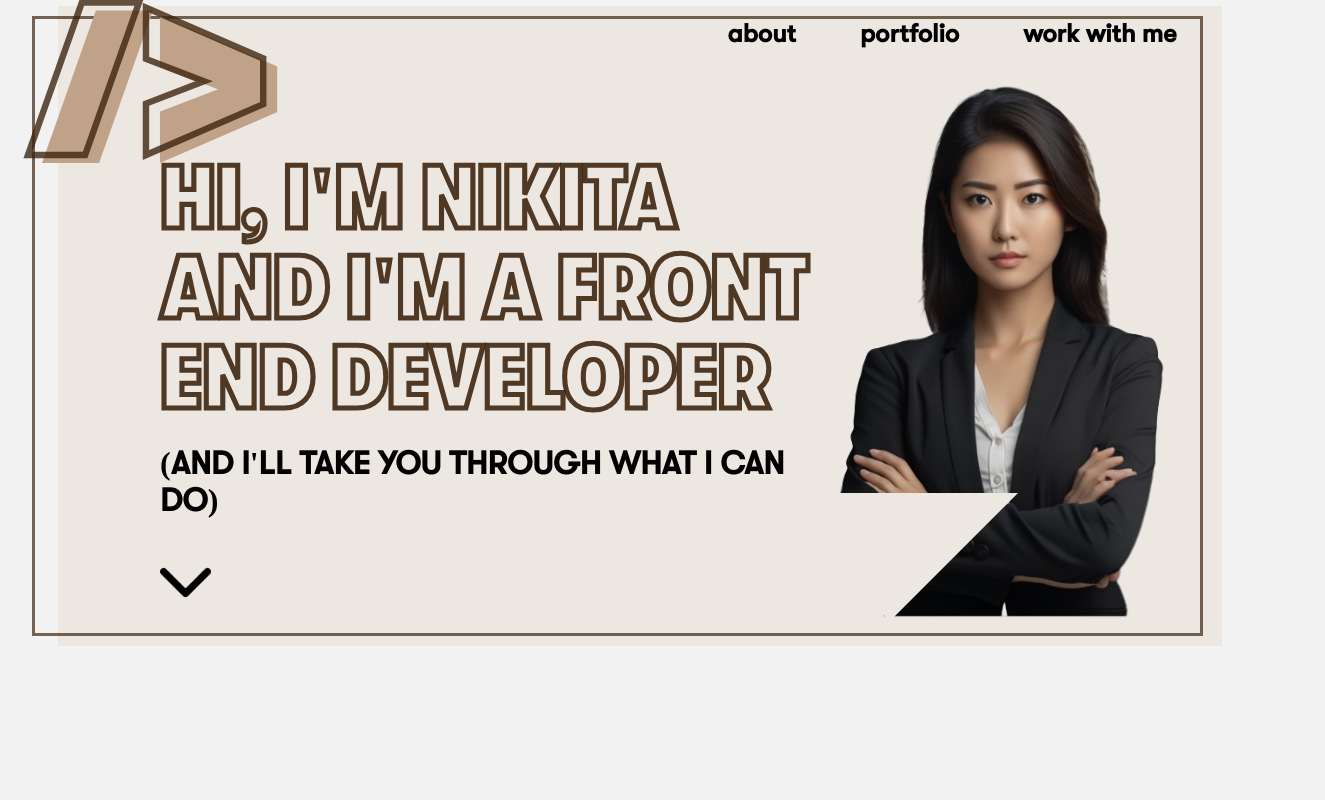
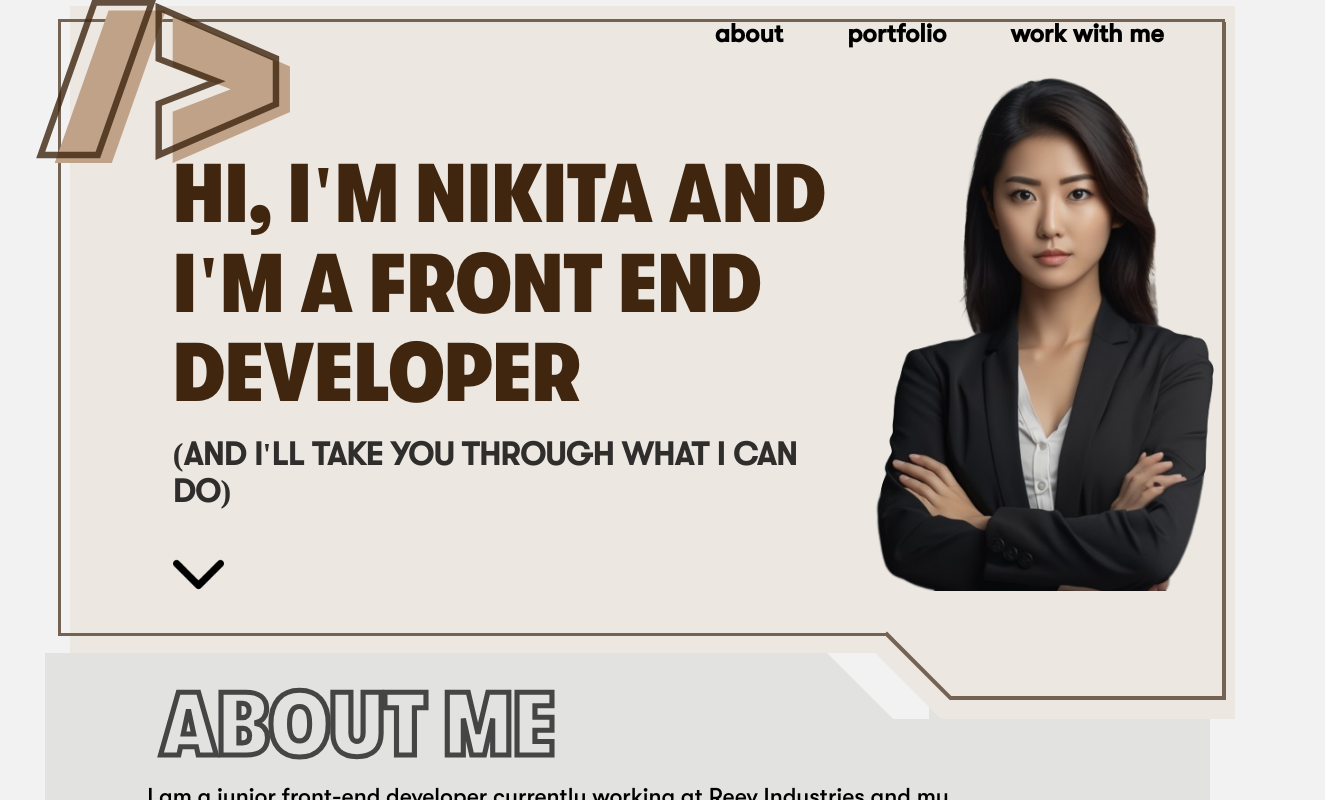
Before and after one commit to nikitaszvan/new-portfolio-website, a React (Create React App) app: page / in a window 1280 px wide. Shown: the top 800 px of the page, 1325 px wide, since content can reach past the window. Built offline with nearby package versions, Linux system fonts and the light colour scheme.

Commit message:
add second hero

```diff
--- a/public/styles.css
+++ b/public/styles.css
@@ -1,9 +1,9 @@
 @font-face {
-  font-family: "GT Walsheim";
+  font-family: "GT Walsheim Black";
   src: url("./fonts/GT-Walsheim-Black.otf") format("opentype");
 }
 @font-face {
-  font-family: "GT Walsheim Condensed";
+  font-family: "GT Walsheim Condensed Black";
   src: url("./fonts/GT-Walsheim-Condensed-Black.otf") format("opentype");
 }
 @font-face {
@@ -19,36 +19,44 @@
   src: url("./fonts/GT-Walsheim-Condensed-Medium.otf") format("opentype");
 }
 @font-face {
-  font-family: "GT Walsheim Condensed Ultra-Bold";
+  font-family: "GT Walsheim Condensed Ultra Bold";
   src: url("./fonts/GT-Walsheim-Condensed-Ultra-Bold.otf") format("opentype");
+}
+@font-face {
+  font-family: "GT Walsheim Medium";
+  src: url("./fonts/GT-Walsheim-Medium.otf") format("opentype");
+}
+@font-face {
+  font-family: "GT Walsheim Regular";
+  src: url("./fonts/GT-Walsheim-Regular.otf") format("opentype");
 }
 @font-face {
   font-family: "Kanit";
   src: url("./fonts/Kanit-Black.ttf") format("truetype");
 }
-@font-face {
-  font-family: "GT Walsheim Medium";
-  src: url("./fonts/GT-Walsheim-Medium.otf") format("opentype");
-}
 body, html {
   margin: 0;
   padding: 0;
+  background-color: #F2F2F2;
+  width: 100%;
   height: 100%;
-  background-color: #F2F2F2;
 }
 
-.first-hero-bg {
+.first-hero {
   width: 91%;
   max-height: 25vw;
-  min-height: 50vw;
+  min-height: 50.5vw;
   background-color: #ECE7E1;
-  margin-left: 4.5%;
-  margin-right: 4.5%;
+  margin-left: 5.5%;
+  margin-right: 3.5%;
   margin-top: 0.5vw;
-  z-index: -1;
+  display: block;
+  position: relative;
+  z-index: 2;
 }
 
 .h1-h2-container {
+  width: 35vw;
   display: block;
   position: relative;
   left: 8vw;
@@ -59,15 +67,11 @@ body, html {
 }
 .h1-h2-container > h1 {
   width: 52vw;
-  font-family: "GT Walsheim Condensed";
-  font-size: 7vw;
+  font-family: "GT Walsheim Condensed Black";
+  font-size: 6.5vw;
   line-height: 7vw;
   text-transform: uppercase;
-}
-.h1-h2-container > h1:after {
-  content: attr(data-text);
-  -webkit-text-stroke: 0.4vw rgba(62, 37, 15, 0.9);
-  color: rgba(0, 0, 0, 0);
+  color: #40260F;
 }
 .h1-h2-container > h2 {
   font-family: "GT Walsheim Medium";
@@ -77,6 +81,7 @@ body, html {
   margin: 0;
   position: relative;
   bottom: 3vw;
+  color: rgba(0, 0, 0, 0.8);
 }
 .h1-h2-container > img {
   position: relative;
@@ -84,12 +89,11 @@ body, html {
 }
 
 .h1-h2-container + img {
-  width: 27vw;
+  width: 28vw;
   position: relative;
   bottom: 62vw;
-  right: 4vw;
+  right: 1vw;
   float: right;
-  z-index: 2;
 }
 
 .first-hero-design {
@@ -97,7 +101,7 @@ body, html {
   position: relative;
   bottom: 7.5vw;
   right: 1.5vw;
-  z-index: 2;
+  z-index: 5;
 }
 .first-hero-design h1:nth-child(1), .first-hero-design h1:nth-child(2) {
   font-family: "Kanit";
@@ -121,7 +125,7 @@ body, html {
   display: inline-block;
   position: relative;
   bottom: 17vw;
-  left: 12vw;
+  left: 10vw;
 }
 .menu-items > * {
   display: inline;
@@ -133,19 +137,28 @@ body, html {
 
 .first-hero-border {
   width: 100%;
-  max-height: 21vw;
-  min-height: 48vw;
+  height: 48vw;
   background-color: rgba(0, 0, 0, 0);
-  border: 0.3vw solid rgba(62, 37, 15, 0.7);
-  right: 2vw;
-  bottom: 109vw;
-  z-index: 1;
+  border: 0.3vw solid #746253;
+  border-right: 0;
+  border-bottom: 0;
+  right: 1vw;
+  bottom: 120vw;
   position: relative;
   clear: both;
+  z-index: 4;
 }
 
+.first-hero-tab {
+  clear: both;
+  float: right;
+  position: relative;
+  top: -65vw;
+  z-index: 3;
+}
 .first-hero-tab > * {
-  display: inline;
+  display: inline-block;
+  position: relative;
 }
 .first-hero-tab .tab-triangle {
   width: 0;
@@ -153,19 +166,111 @@ body, html {
   border-left: 10vw solid transparent;
   border-right: 10vw solid transparent;
   border-top: 10vw solid #ECE7E1;
-  z-index: 2;
-  position: relative;
-  bottom: 19vw;
-  left: 55vw;
+  right: -10vw;
 }
 .first-hero-tab .tab-rectangle {
-  width: 8vw;
-  height: 4vw;
+  height: 10vw;
+  padding-right: 23vw;
   background-color: #ECE7E1;
-  z-index: 2;
   position: relative;
+}
+
+.first-hero-tab-border {
+  position: relative;
+  z-index: 4;
+}
+.first-hero-tab-border > .tab-rectangle-border-1 {
+  width: 0.3vw;
+  height: 53vw;
+  background-color: #746253;
+  position: relative;
+  clear: both;
+  float: right;
+  bottom: 168vw;
+  right: 0.73vw;
+}
+.first-hero-tab-border > .tab-rectangle-border-2 {
+  height: 0.31vw;
+  width: 23.7%;
+  background-color: #746253;
+  position: relative;
+  clear: both;
+  float: right;
+  bottom: 168.3vw;
+  right: 0.73vw;
+}
+.first-hero-tab-border > .tab-rectangle-border-3 {
+  height: 0.3vw;
+  width: 8%;
+  background-color: #746253;
+  position: relative;
+  clear: both;
+  float: right;
+  bottom: 171.1vw;
+  right: 23.2%;
+  transform: rotate(45deg);
+}
+.first-hero-tab-border > .tab-rectangle-border-4 {
+  height: 0.26vw;
+  width: 71.3%;
+  background-color: #746253;
+  position: relative;
+  clear: both;
+  float: right;
+  bottom: 173.85vw;
+  right: 29.8%;
+}
+
+.second-hero {
+  width: 91%;
+  max-height: 25vw;
+  min-height: 50vw;
+  background-color: #E2E3E0;
+  margin-left: 3.5%;
+  margin-right: 5.5%;
+  display: block;
+  position: relative;
+}
+.second-hero .white-background {
+  width: 11vw;
+  height: 8vw;
+  background-color: #F2F2F2;
+  position: relative;
+  left: 58.1vw;
+  bottom: 2.8vw;
+}
+.second-hero .cover-triangle {
+  width: 0;
+  height: 0;
+  border-left: 8vw solid transparent;
+  border-right: 8vw solid transparent;
+  border-top: 8vw solid #E2E3E0;
+  transform: rotate(45deg);
+  position: relative;
+  left: 50.5vw;
+  bottom: 9vw;
+}
+.second-hero > h1 {
+  text-transform: uppercase;
+  font-family: "GT Walsheim Condensed Black";
+  font-size: 7vw;
+  position: relative;
+  left: 9vw;
   bottom: 19vw;
-  left: 55vw;
+  display: inline-block;
+}
+.second-hero > h1:after {
+  content: attr(data-text);
+  -webkit-text-stroke: 0.4vw #444544;
+  color: rgba(0, 0, 0, 0);
+}
+.second-hero > p {
+  width: 90%;
+  font-size: 1.8vw;
+  font-family: "GT Walsheim Medium";
+  position: relative;
+  left: 8vw;
+  bottom: 25vw;
 }
 
 /*# sourceMappingURL=styles.css.map */
--- a/public/styles.scss
+++ b/public/styles.scss
@@ -1,11 +1,10 @@
 @font-face {
-    font-family: 'GT Walsheim';
+    font-family: 'GT Walsheim Black';
     src: url('./fonts/GT-Walsheim-Black.otf') format('opentype');
-
 }
 
 @font-face {
-    font-family: 'GT Walsheim Condensed';
+    font-family: 'GT Walsheim Condensed Black';
     src: url('./fonts/GT-Walsheim-Condensed-Black.otf') format('opentype');
 }
 
@@ -25,8 +24,18 @@
 }
 
 @font-face {
-    font-family: 'GT Walsheim Condensed Ultra-Bold';
+    font-family: 'GT Walsheim Condensed Ultra Bold';
     src: url('./fonts/GT-Walsheim-Condensed-Ultra-Bold.otf') format('opentype');
+}
+
+@font-face {
+    font-family: 'GT Walsheim Medium';
+    src: url('./fonts/GT-Walsheim-Medium.otf') format('opentype');
+}
+
+@font-face {
+    font-family: 'GT Walsheim Regular';
+    src: url('./fonts/GT-Walsheim-Regular.otf') format('opentype');
 }
 
 @font-face {
@@ -34,31 +43,30 @@
     src: url('./fonts/Kanit-Black.ttf') format('truetype');
 }
 
-@font-face {
-    font-family: 'GT Walsheim Medium';
-    src: url('./fonts/GT-Walsheim-Medium.otf') format('opentype');
-}
-
 body, html {
     margin: 0;
     padding: 0;
+    background-color: #F2F2F2;
+    width: 100%;
     height: 100%;
-    background-color: #F2F2F2;
 }
 
-.first-hero-bg {
+.first-hero {
     width: 91%;
     max-height: 25vw;
-    min-height: 50vw;
+    min-height: 50.5vw;
     background-color: #ECE7E1;
-    margin-left: 4.5%;
-    margin-right: 4.5%;
+    margin-left: 5.5%;
+    margin-right: 3.5%;
     margin-top: 0.5vw;
-    z-index: -1;
+    display: block;
+    position: relative;
+    z-index: 2;
 
 }
 
     .h1-h2-container {
+        width: 35vw;
         display: block;
         position: relative;
         left: 8vw;
@@ -70,16 +78,11 @@ body, html {
 
     > h1 {
         width: 52vw;
-        font-family: 'GT Walsheim Condensed';
-        font-size: 7vw;
+        font-family: 'GT Walsheim Condensed Black';
+        font-size: 6.5vw;
         line-height: 7vw;
         text-transform: uppercase;
-
-        &:after{
-            content: attr(data-text);
-            -webkit-text-stroke: 0.4vw rgb(62, 37, 15, 0.9);
-            color: rgb(0, 0, 0, 0);
-        }
+        color: #40260F;
     }
 
     > h2 {
@@ -90,6 +93,7 @@ body, html {
         margin: 0;
         position: relative;
         bottom: 3vw;
+        color: rgba(0, 0, 0, 0.8);
     }
 
     > img {
@@ -101,12 +105,11 @@ body, html {
 
 
 .h1-h2-container + img {
-    width: 27vw;
+    width: 28vw;
     position: relative;
     bottom: 62vw;
-    right: 4vw;
+    right: 1vw;
     float: right;
-    z-index: 2;
 }
 
 .first-hero-design {
@@ -114,7 +117,7 @@ body, html {
     position: relative;
     bottom: 7.5vw;
     right: 1.5vw;
-    z-index: 2;
+    z-index: 5;
 
     h1 {
         &:nth-child(1), &:nth-child(2) {
@@ -143,7 +146,7 @@ body, html {
     display: inline-block;
     position: relative;
     bottom: 17vw;
-    left: 12vw;
+    left: 10vw;
 
     > * {
         display: inline;
@@ -156,21 +159,28 @@ body, html {
 
 .first-hero-border {
     width: 100%;
-    max-height: 21vw;
-    min-height: 48vw;
+    height: 48vw;
     background-color: rgb(0, 0, 0, 0);
-    border: 0.3vw solid rgb(62, 37, 15, 0.7);
-    right: 2vw;
-    bottom: 109vw;
-    z-index: 1;
+    border: 0.3vw solid #746253;
+    border-right: 0;
+    border-bottom: 0;
+    right: 1vw;
+    bottom: 120vw;
     position: relative;
     clear: both;
+    z-index: 4;
 }
 
 .first-hero-tab {
+    clear: both;
+    float: right;
+    position: relative;
+    top: -65vw;
+    z-index: 3;
 
     > * {
-        display: inline;
+        display: inline-block;
+        position: relative;
     }
 
     .tab-triangle {
@@ -179,19 +189,120 @@ body, html {
         border-left: 10vw solid transparent;
         border-right: 10vw solid transparent;
         border-top: 10vw solid #ECE7E1;
-        z-index: 2;
-        position: relative;
-        bottom: 19vw;
-        left: 55vw;
+        right: -10vw;
+
     }
 
     .tab-rectangle {
-        width: 8vw;
-        height: 4vw;
+        height: 10vw;
+        padding-right: 23vw;
         background-color: #ECE7E1;
-        z-index: 2;
         position: relative;
-        bottom: 19vw;
-        left: 55vw;
+    }
+
+}
+.first-hero-tab-border {
+    position: relative;
+    z-index: 4;
+
+    > .tab-rectangle-border-1 {
+        width:0.3vw;
+        height: 53vw;
+        background-color: #746253;
+        position: relative;
+        clear: both;
+        float: right;
+        bottom: 168vw;
+        right: 0.73vw;
+    }
+
+    > .tab-rectangle-border-2 {
+        height: 0.31vw;
+        width: 23.7%;
+        background-color: #746253;
+        position: relative;
+        clear: both;
+        float: right;
+        bottom: 168.3vw;
+        right: 0.73vw;
+    }
+
+    > .tab-rectangle-border-3 {
+        height: 0.3vw;
+        width: 8%;
+        background-color: #746253;
+        position: relative;
+        clear: both;
+        float: right;
+        bottom: 171.1vw;
+        right: 23.2%;
+        transform: rotate(45deg)
+    }
+
+    > .tab-rectangle-border-4 {
+        height: 0.26vw;
+        width: 71.3%;
+        background-color: #746253;
+        position: relative;
+        clear: both;
+        float: right;
+        bottom: 173.85vw;
+        right: 29.8%;
     }
 }
+.second-hero {
+    width: 91%;
+    max-height: 25vw;
+    min-height: 50vw;
+    background-color: #E2E3E0;
+    margin-left: 3.5%;
+    margin-right: 5.5%;
+    display: block;
+    position: relative;
+
+    .white-background {
+        width: 11vw;
+        height: 8vw;
+        background-color: #F2F2F2;
+        position: relative;
+        left: 58.1vw;
+        bottom: 2.8vw;
+    }
+
+    .cover-triangle {
+        width: 0;
+        height: 0;
+        border-left: 8vw solid transparent;
+        border-right: 8vw solid transparent;
+        border-top: 8vw solid #E2E3E0;
+        transform: rotate(45deg);
+        position: relative;
+        left: 50.5vw;
+        bottom: 9vw;
+    }
+
+    > h1 {
+        text-transform: uppercase;
+        font-family: 'GT Walsheim Condensed Black';
+        font-size: 7vw;
+        position: relative;
+        left: 9vw;
+        bottom: 19vw;
+        display: inline-block;
+
+        &:after {
+            content: attr(data-text);
+            -webkit-text-stroke: 0.4vw #444544;
+            color: rgb(0, 0, 0, 0);
+        }
+    }
+
+    > p {
+        width: 90%;
+        font-size: 1.8vw;
+        font-family: 'GT Walsheim Medium';
+        position: relative;
+        left: 8vw;
+        bottom: 25vw;
+    }
+}
--- a/src/components/App.jsx
+++ b/src/components/App.jsx
@@ -1,10 +1,12 @@
 import React from 'react';
 import FirstHero from './FirstHero.jsx';
+import SecondHero from './SecondHero.jsx';
 
 const App = () => {
   return (
     <div>
         <FirstHero />
+        <SecondHero />
     </div>
   )
 }
--- a/src/components/FirstHero.jsx
+++ b/src/components/FirstHero.jsx
@@ -1,11 +1,11 @@
 import React from 'react'
 
 const FirstHero = () => {
-    const first_hero_caption= "hi, i'm nikita and i'm a front end developer";
+    const first_hero_caption= `hi, i'm nikita and i'm a front end developer`;
     const first_hero_subcaption= "(and i'll take you through what i can do)";
 
     return (
-    <div className="first-hero-bg">
+    <div className="first-hero">
         <div className="first-hero-first-block-container">
             <div className="first-hero-design">
                 <h1>/{'>'}</h1>
@@ -18,7 +18,7 @@ const FirstHero = () => {
             </div>
         </div>
         <div className="h1-h2-container">
-            <h1 data-text={first_hero_caption}></h1>
+            <h1>{first_hero_caption}</h1>
             <h2>{first_hero_subcaption}</h2>
             <img src="images/arrow-down-sign-to-navigate.png" alt="scroll arrow" />
         </div>
@@ -28,8 +28,13 @@ const FirstHero = () => {
             <div className="tab-rectangle"></div>
         </div>
         <div className="first-hero-border"></div>
-        <div className="tab-triangle-line"></div>
-        <div className="tab-trangle-border"></div>
+        <div className="first-hero-tab-border">
+            <div className="tab-rectangle-border-1"></div>
+            <div className="tab-rectangle-border-2"></div>
+            <div className="tab-rectangle-border-3"></div>
+            <div className="tab-rectangle-border-4"></div>
+        </div>
+
     </div>
     )
 }
--- /dev/null
+++ b/src/components/SecondHero.jsx
@@ -0,0 +1,16 @@
+import React from 'react'
+
+const SecondHero = () => {
+  const about_me = "I am a junior front-end developer currently working at Reev Industries and my specialties are using react and implementation of html, css, node, express to provide responsive layout, data fetching and ssr.";
+
+  return (
+    <div className="second-hero">
+      <div className="white-background"></div>
+      <div className="cover-triangle"></div>
+      <h1 data-text="about me"></h1>
+      <p>{about_me}</p>
+    </div>
+  )
+}
+
+export default SecondHero;
```
Also changed, not shown: 1 other file (tests, documents, lock files or other folders).
